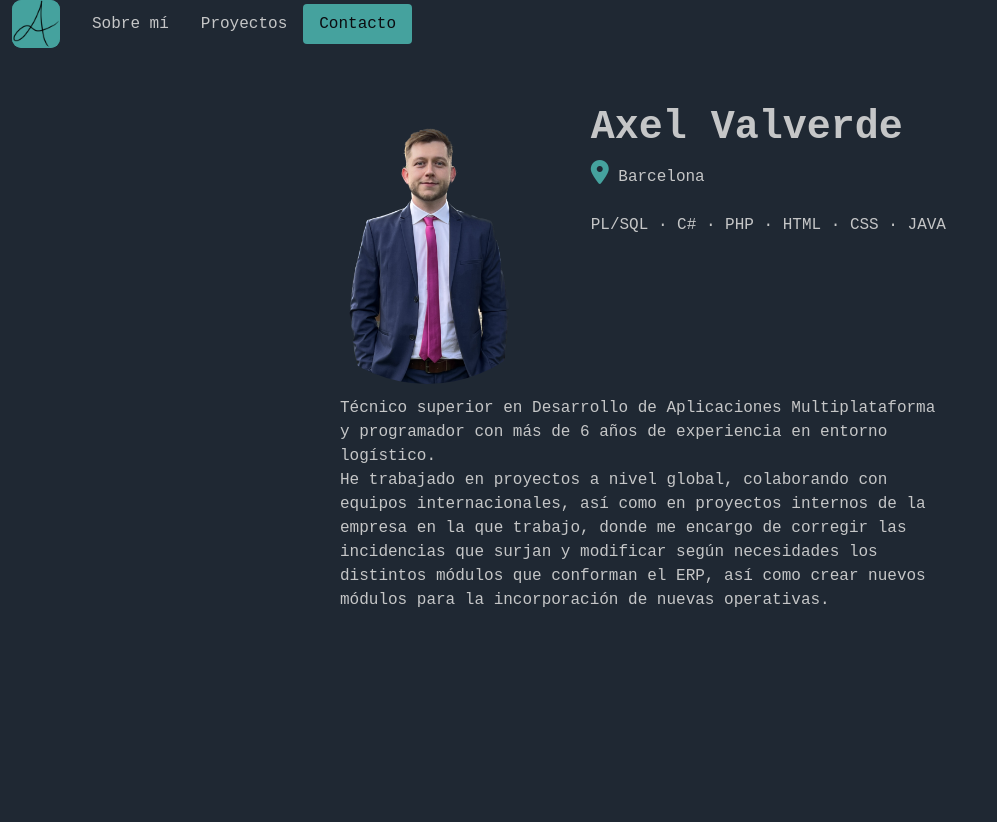
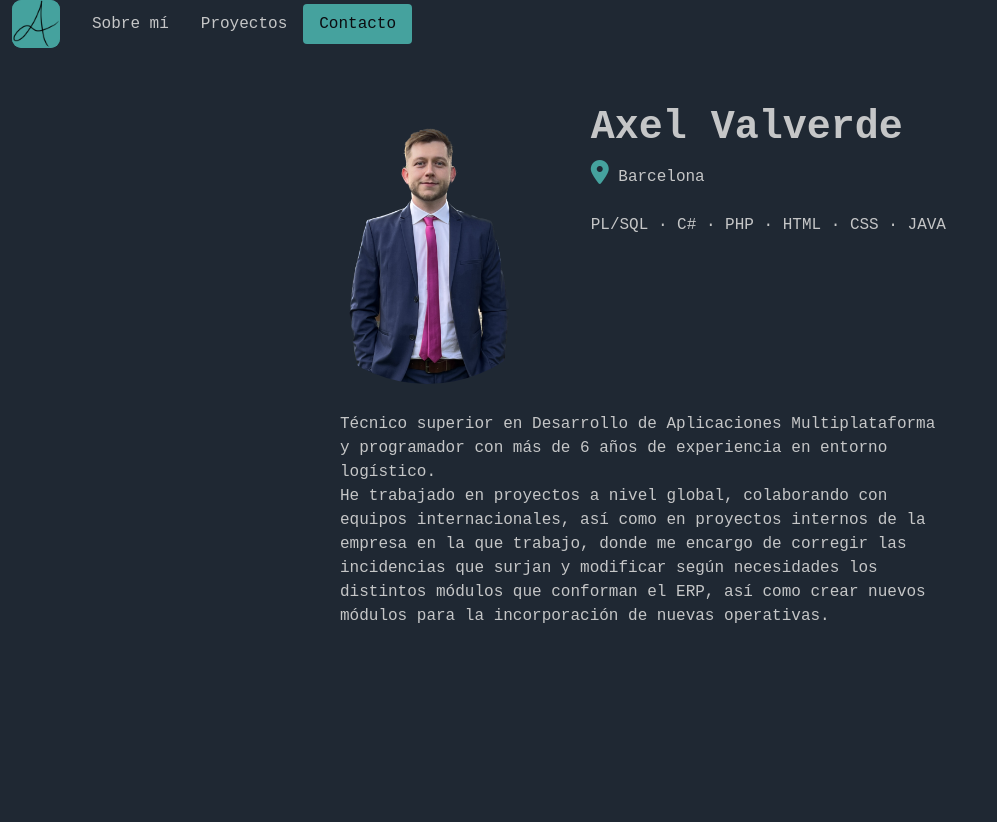
Before and after one commit to axelvs96/axelvs96.github.io, a PHP site: page / in a window 1280 px wide. Shown: the top 822 px of the page, without its empty margins (0-997 px from the left). Run offline with PHP 8.4, Linux system fonts and the light colour scheme; some libraries are stand-ins or nearby versions.

```diff
--- a/index.html
+++ b/index.html
@@ -22,7 +22,7 @@
         <!-- Barra de navegacion -->
         <nav id="navbar-example2" class="navbar navbar-expand-lg navbar-light p-0 fixed-top">
             <div class="container-fluid">
-                <a class="navbar-brand p-0" href="#"><img class="imgnav" src="/images/logoA.PNG" alt=""  height="50" class="d-inline-block align-text-top p-0"/></a>
+                <a class="navbar-brand p-0" href="index.html"><img class="imgnav" src="/images/logoA.PNG" alt=""  height="50" class="d-inline-block align-text-top p-0"/></a>
                 <button class="navbar-toggler" type="button" data-bs-toggle="collapse" data-bs-target="#navbarSupportedContent" aria-controls="navbarSupportedContent" aria-expanded="false" aria-label="Toggle navigation">
                     <span class="navbar-toggler-icon"></span>
                 </button>
@@ -44,7 +44,7 @@
         <div id="secciones" data-spy="scroll" data-bs-target="#navbar-example2" data-bs-offset="0" class="scrollspy-example" tabindex="0">
             <!-- Distintos apartados -->
                 <!-- Sobre mi / presentacion -->
-                <div id="aboutme" class="container-fluid presentacion">
+                <div id="aboutme" class="container-fluid presentacion seccion">
                     <div class="row mt-4">
                         <div class="col"></div>
                         <div class="col">
@@ -68,7 +68,7 @@
                     <div class="row mt-1">
                         <div class="col-xl"></div>
                         <div class="col-xl-6 text-justify">
-                            <div class="intro p-0">
+                            <div class="intro p-0 mt-3">
                                 <p class="p-2">Técnico superior en Desarrollo de Aplicaciones Multiplataforma y programador con más de 6 años de experiencia en entorno logístico.
                                     <br>He trabajado en proyectos a nivel global, colaborando con equipos internacionales, así como en proyectos internos de la empresa en la que trabajo, donde me encargo de corregir las incidencias que surjan y modificar según necesidades los distintos módulos que conforman el ERP, así como crear nuevos módulos para la incorporación de nuevas operativas.
                                 </p>
@@ -79,7 +79,7 @@
                 </div>
 
                 <!-- proyectos -->
-                <div id="projects" class="container proyectos">
+                <div id="projects" class="container proyectos seccion">
                     <h4 class="text-center">PROYECTOS</h4>
                     <div class="row mt-3">
                         <div class="col-xl">
@@ -114,7 +114,7 @@
                 </div>
 
                 <!-- contacto -->
-                <div id="contact" class="container contacto">
+                <div id="contact" class="container contacto seccion">
                     <h4 class="text-center">CONTACTO</h4>
                     <div class="row mt-3">
                         <div class="col"></div>
--- a/style.css
+++ b/style.css
@@ -6,6 +6,10 @@
     --texto: #C5C6C7;
     --marco: #45A29E;
 }
+
+body::-webkit-scrollbar {
+    display: none;
+  }
 
 body{
     position: relative;
```
Also changed, not shown: scripts.js (line endings or trailing spaces).
